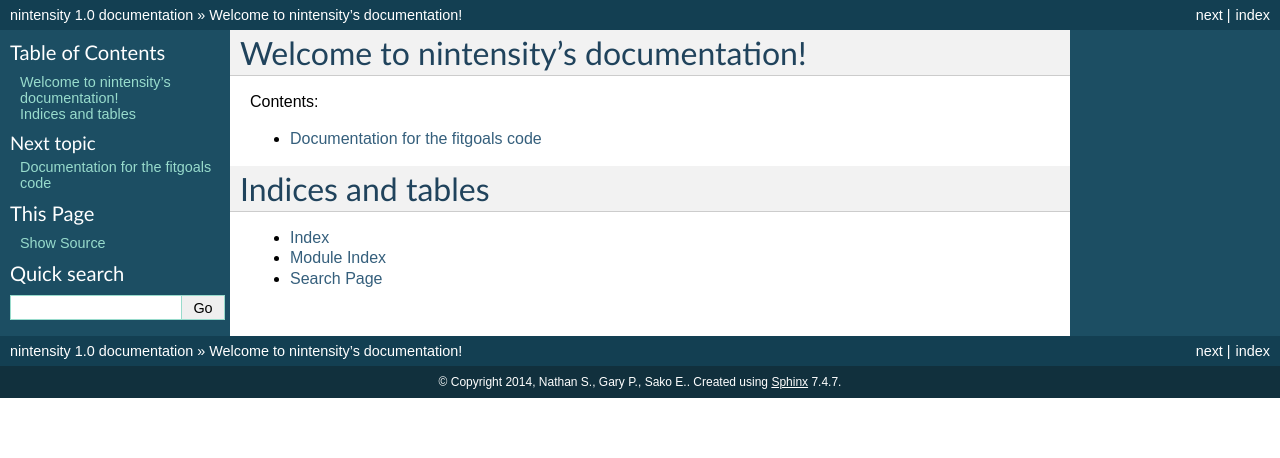
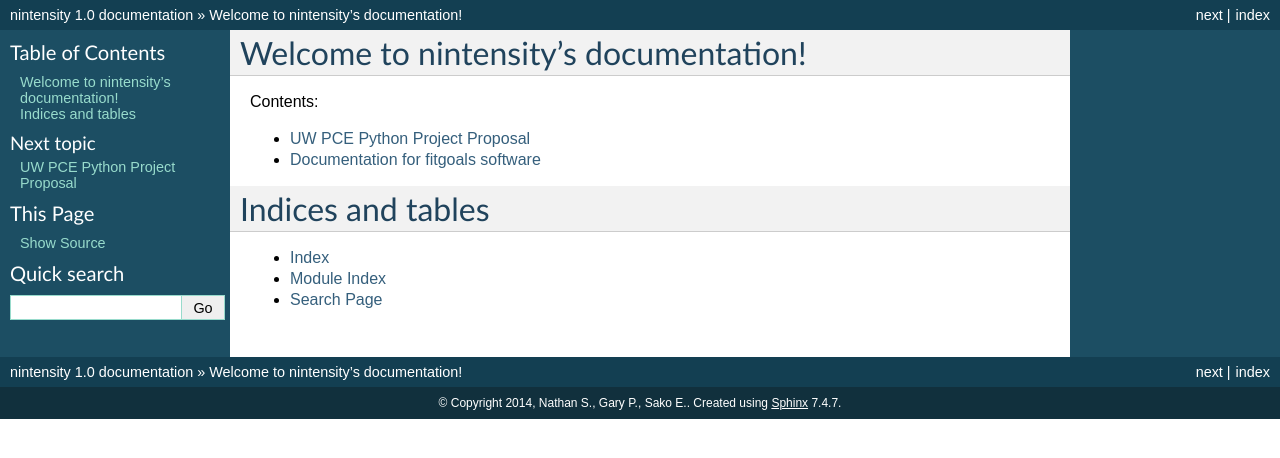
Before and after one commit to sakoe/nintensity, a Sphinx documentation site: the page built from nintensity/doc/source/index.rst, in a window 1280 px wide. Shown: the top 458 px of the page. Built offline with Sphinx 7.4.7, drawn with Linux system fonts in a browser that asks for light colours; some of the changed lines change nothing that is shown.

Commit message:
Add proposal in rst

```diff
--- a/nintensity/doc/source/fitgoalscode.rst
+++ b/nintensity/doc/source/fitgoalscode.rst
@@ -1,4 +1,4 @@
-Documentation for the fitgoals code
+Documentation for fitgoals software
 ***********************************
 .. automodule:: fitgoals
    :members:
--- a/nintensity/doc/source/index.rst
+++ b/nintensity/doc/source/index.rst
@@ -11,9 +11,9 @@ Contents:
 .. toctree::
    :maxdepth: 1
 
+   proposal
+
    fitgoalscode
-
-
 
 Indices and tables
 ==================
--- /dev/null
+++ b/nintensity/doc/source/proposal.rst
@@ -0,0 +1,32 @@
+UW PCE Python Project Proposal
+==============================
+Fitness metrics for individuals and teams
+
+Project team
+------------------------
+* Gary Pei <guangyu.pei@gmail.com>
+* Nathan Savage <nathansavagemail@gmail.com>
+* Sako Eaton <sako.eaton@gmail.com>
+
+Code to be hosted at GitHub:
+https://github.com/sakoe/nintensity
+
+Public-facing site to be hosted at:
+http://fitgoals.us/
+
+**Note:** Nintensity is the name of the project. FitGoals is the name of the app being developed in this project.
+
+Overview
+----------------
+Many companies like to promote healthy lifestyles. Some of them even provide allowances for their employees to participate in various fitness-related events.
+
+This project aims to create a Django-based site where employees of the same company can:
+
+* Add events to a shared calendar
+* Form event-specific teams
+* Log individual workouts into a personal workout history
+* Share fitness statistics with friends
+* Import data about their workouts from sources like Fitbit or RunKeeper
+
+Suggested events
+--------------------------------
```
